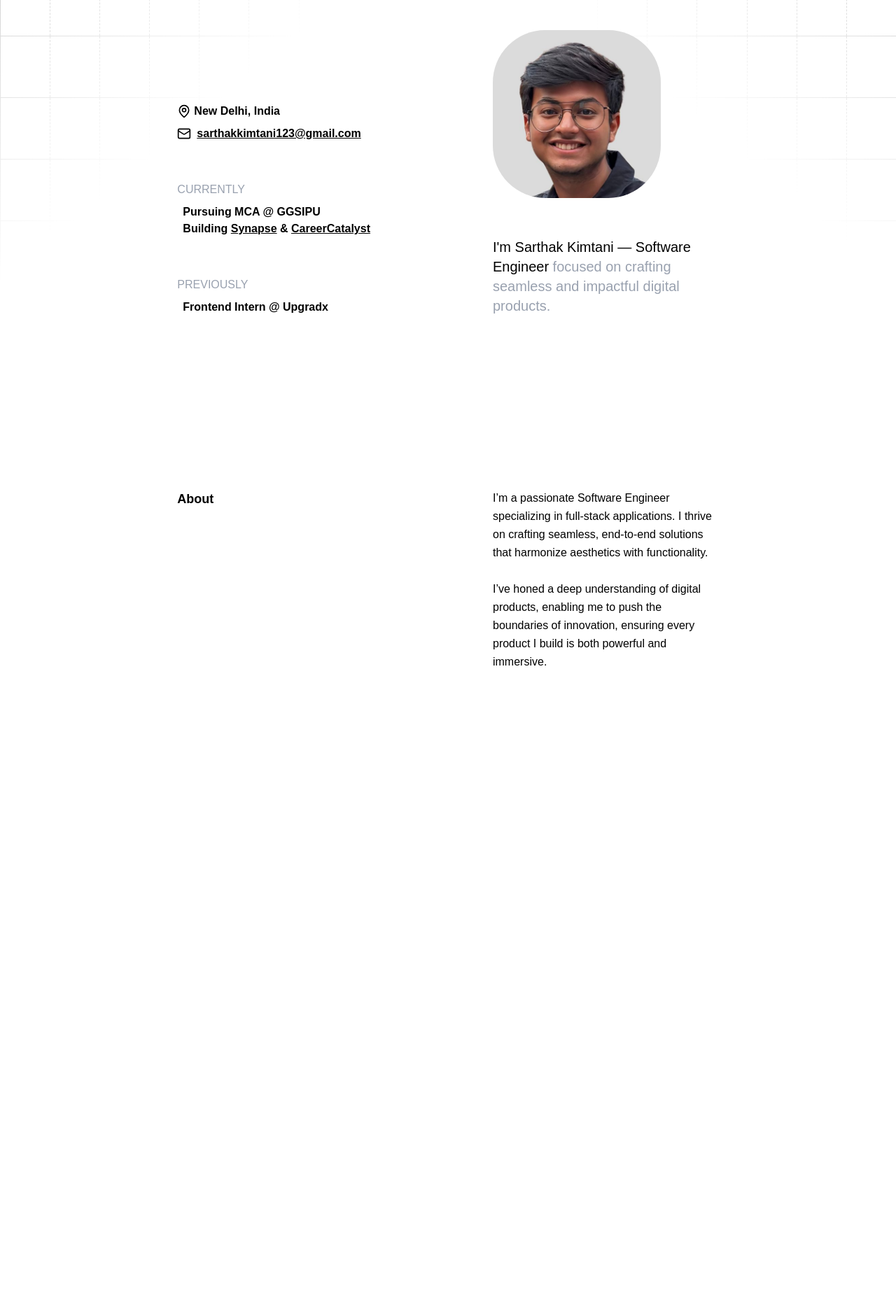
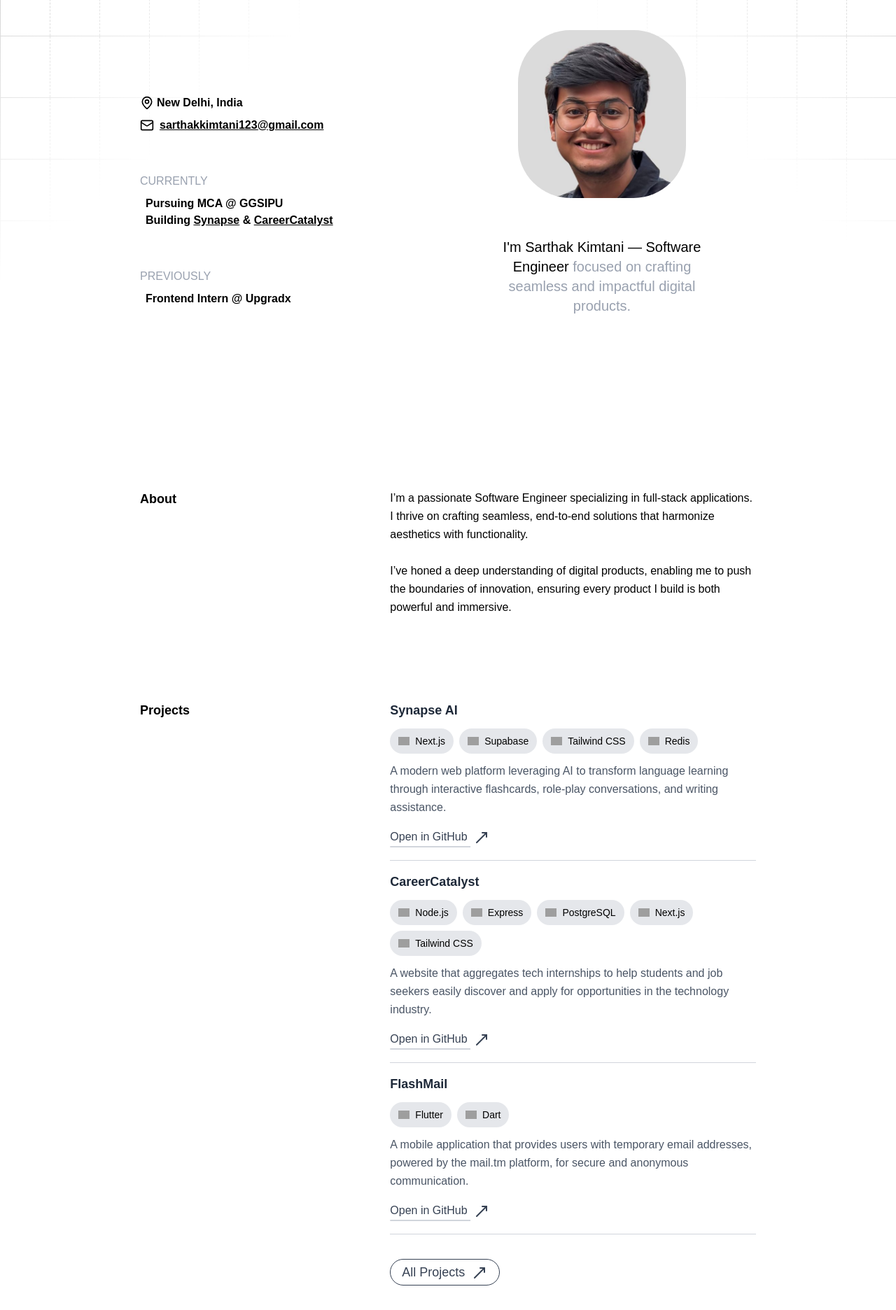
Before and after one commit to sarthakkimtani/portfolio, an Astro site: page / in a window 1280 px wide. Shown: the part 125-1997 px from the top of the page at 70% size. Before the commit the page ends 1124 px from the top, so only its background shows below. Built offline with nearby package versions, Linux system fonts and the light colour scheme; Astro itself is replaced by a stand-in of ours; grey boxes are pictures that could not be loaded.

Commit message:
feat: add projects section

```diff
--- a/src/components/About.astro
+++ b/src/components/About.astro
@@ -1,17 +1,17 @@
 ---
-import { Content as AboutContent } from "../content/about/about.md";
+import { Content as AboutContent } from "../content/about.md";
 ---
 
 <section
   id="about"
-  class="mt-10 flex w-full flex-col p-10 lg:w-2/3 lg:flex-row"
+  class="mt-10 flex w-full flex-col p-10 lg:w-3/4 lg:flex-row"
 >
   <p
-    class="top-24 mb-6 w-full self-start text-lg font-semibold lg:sticky lg:mb-0 lg:w-1/2"
+    class="top-24 mb-6 w-full self-start text-lg font-semibold lg:sticky lg:mb-0 lg:w-1/3"
   >
     About
   </p>
-  <div class="w-full text-base leading-relaxed lg:w-1/2 lg:pl-16">
+  <div class="w-full text-base leading-relaxed lg:w-2/3 lg:pl-16">
     <AboutContent />
   </div>
 </section>
--- a/src/components/Hero.astro
+++ b/src/components/Hero.astro
@@ -1,18 +1,16 @@
 ---
 import { Image } from "astro:assets";
-import { getEntry } from "astro:content";
 import { Icon } from "astro-icon/components";
 
+import * as heroContent from "../content/hero.md";
 import Profile from "../assets/profile.jpg";
 
-const heroContent = await getEntry("hero", "hero");
-if (!heroContent) throw new Error("Could not find data");
-
-const { location, email, currently, previously, intro } = heroContent.data;
+const { location, email, currently, previously, intro } =
+  heroContent.frontmatter;
 ---
 
 <section
-  class="mt-24 flex w-full flex-col-reverse items-center p-10 lg:my-32 lg:w-2/3 lg:flex-row lg:items-end"
+  class="mt-24 flex w-full flex-col-reverse items-center p-10 lg:my-32 lg:w-3/4 lg:flex-row"
 >
   <div class="mt-20 flex w-full flex-col lg:w-1/2">
     <div class="flex flex-row items-center">
@@ -41,9 +39,7 @@ const { location, email, currently, previously, intro } = heroContent.data;
       </div>
     </div>
   </div>
-  <div
-    class="flex w-full flex-col items-center pl-0 lg:w-1/2 lg:items-start lg:pl-16"
-  >
+  <div class="flex w-full flex-col items-center pl-0 lg:w-1/2 lg:items-center">
     <Image
       src={Profile}
       draggable={false}
@@ -51,9 +47,9 @@ const { location, email, currently, previously, intro } = heroContent.data;
       alt="Sarthak Kimtani"
       class="h-44 w-44 rounded-[75px] lg:h-60 lg:w-60"
     />
-    <h4 class="mt-14 text-center text-xl font-medium lg:text-left">
+    <h4 class="mt-14 text-center text-xl font-medium lg:w-3/4">
       I'm Sarthak Kimtani — Software Engineer
-      <span class="text-gray-400"> {intro}</span>
+      <span class="text-gray-400">{intro}</span>
     </h4>
   </div>
 </section>
--- a/src/components/Navbar.astro
+++ b/src/components/Navbar.astro
@@ -6,9 +6,9 @@ import NavIcon from "./NavIcon.astro";
   <div
     class="mt-6 flex h-16 flex-row items-center justify-center rounded-full bg-[#D6D6D6] px-6 drop-shadow-xl"
   >
-    <NavIcon name="house" />
+    <NavIcon name="house" href="#" />
     <NavIcon name="user" href="#about" />
-    <NavIcon name="code" />
+    <NavIcon name="code" href="#projects" />
     <NavIcon name="education" />
     <NavIcon name="briefcase" />
     <NavIcon name="pie-chart" />
--- /dev/null
+++ b/src/components/ProjectCard.astro
@@ -0,0 +1,27 @@
+---
+import { Icon } from "astro-icon/components";
+import Skill from "./Skill.astro";
+
+const { project } = Astro.props;
+---
+
+<div class="mb-4 flex flex-col items-start">
+  <h4 class="mb-3 text-lg font-semibold text-gray-800">
+    {project.title}
+  </h4>
+  <div class="mb-2 flex flex-wrap gap-2">
+    {project.techStack.map((tech: string) => <Skill title={tech} />)}
+  </div>
+  <p class="text-md mt-1 mb-2 leading-relaxed text-gray-600">
+    {project.description}
+  </p>
+  <a
+    href={project.link.url}
+    class="mt-2 text-gray-700 underline decoration-gray-300 decoration-2 underline-offset-8 transition-all duration-200 hover:text-gray-900 hover:decoration-gray-500"
+    target="_blank"
+  >
+    Open in {project.link.title}
+    <Icon name="arrow-up-right" class="ml-1 inline-block text-gray-700" />
+  </a>
+  <div class="mt-5 h-[1px] w-full bg-gray-300"></div>
+</div>
--- /dev/null
+++ b/src/components/Projects.astro
@@ -0,0 +1,31 @@
+---
+import { Icon } from "astro-icon/components";
+import ProjectCard from "./ProjectCard.astro";
+import * as projectContent from "../content/projects.md";
+
+const { projects } = projectContent.frontmatter;
+---
+
+<section
+  id="projects"
+  class="mt-10 flex w-full flex-col p-10 lg:w-3/4 lg:flex-row"
+>
+  <p
+    class="top-24 mb-6 w-full self-start text-lg font-semibold lg:sticky lg:mb-0 lg:w-1/3"
+  >
+    Projects
+  </p>
+  <div class="w-full text-base leading-relaxed lg:w-2/3 lg:pl-16">
+    {projects.map((project: Project) => <ProjectCard project={project} />)}
+    <div class="mt-10">
+      <a
+        href="https://github.com/sarthakkimtani/"
+        class="rounded-full border border-gray-700 px-4 py-2 text-lg text-gray-700 transition-all duration-200 hover:border-gray-900 hover:text-gray-900"
+        target="_blank"
+      >
+        All Projects
+        <Icon name="arrow-up-right" class="ml-1 inline-block text-gray-700" />
+      </a>
+    </div>
+  </div>
+</section>
--- /dev/null
+++ b/src/components/Skill.astro
@@ -0,0 +1,27 @@
+---
+import { Image } from "astro:assets";
+
+const { title } = Astro.props;
+
+const getIconLink = (name: string) => {
+  const baseUrl = "https://cdn.simpleicons.org/";
+  const slug = name
+    .toLowerCase()
+    .replace(/\.| /g, (match) => (match === "." ? "dot" : ""));
+
+  return `${baseUrl}${slug}`;
+};
+---
+
+<div
+  class="flex flex-row items-center justify-center rounded-full bg-gray-200 px-3 py-2"
+>
+  <Image
+    src={getIconLink(title)}
+    alt={title}
+    width={16}
+    height={16}
+    class="mr-2"
+  />
+  <span class="text-sm">{title}</span>
+</div>
--- a/src/content.config.ts
+++ /dev/null
@@ -1,13 +0,0 @@
-import { defineCollection, z } from "astro:content";
-
-const hero = defineCollection({
-  schema: z.object({
-    location: z.string(),
-    email: z.string(),
-    currently: z.array(z.string()),
-    previously: z.array(z.string()),
-    intro: z.string(),
-  }),
-});
-
-export const collections = { hero };
--- /dev/null
+++ b/src/content/projects.md
@@ -0,0 +1,21 @@
+---
+projects:
+  - title: "Synapse AI"
+    techStack: ["Next.js", "Supabase", "Tailwind CSS", "Redis"]
+    description: "A modern web platform leveraging AI to transform language learning    through interactive flashcards, role-play conversations, and writing assistance."
+    link:
+      title: "GitHub"
+      url: "https://github.com/sarthakkimtani/synapse-ai"
+  - title: "CareerCatalyst"
+    techStack: ["Node.js", "Express", "PostgreSQL", "Next.js", "Tailwind CSS"]
+    description: "A website that aggregates tech internships to help students and job seekers easily discover and apply for opportunities in the technology industry."
+    link:
+      title: "GitHub"
+      url: "https://github.com/sarthakkimtani/career-catalyst"
+  - title: "FlashMail"
+    techStack: ["Flutter", "Dart"]
+    description: "A mobile application that provides users with temporary email addresses, powered by the mail.tm platform, for secure and anonymous communication."
+    link:
+      title: "GitHub"
+      url: "https://github.com/sarthakkimtani/flash-mail"
+---
--- /dev/null
+++ b/src/env.d.ts
@@ -0,0 +1,6 @@
+interface Project {
+  title: string;
+  description: string;
+  techStack: string[];
+  link: { title: string; url: string };
+}
--- a/src/pages/index.astro
+++ b/src/pages/index.astro
@@ -2,6 +2,7 @@
 import Layout from "../layouts/Layout.astro";
 import Hero from "../components/Hero.astro";
 import About from "../components/About.astro";
+import Projects from "../components/Projects.astro";
 import "../styles/global.css";
 ---
 
@@ -9,5 +10,6 @@ import "../styles/global.css";
   <div class="flex flex-col items-center">
     <Hero />
     <About />
+    <Projects />
   </div>
 </Layout>
```
Also changed, not shown: src/content/about.md (renamed from src/content/about/about.md), src/content/hero.md (renamed from src/content/hero/hero.md), src/icons/arrow-up-right.svg (added), 1 other file.
